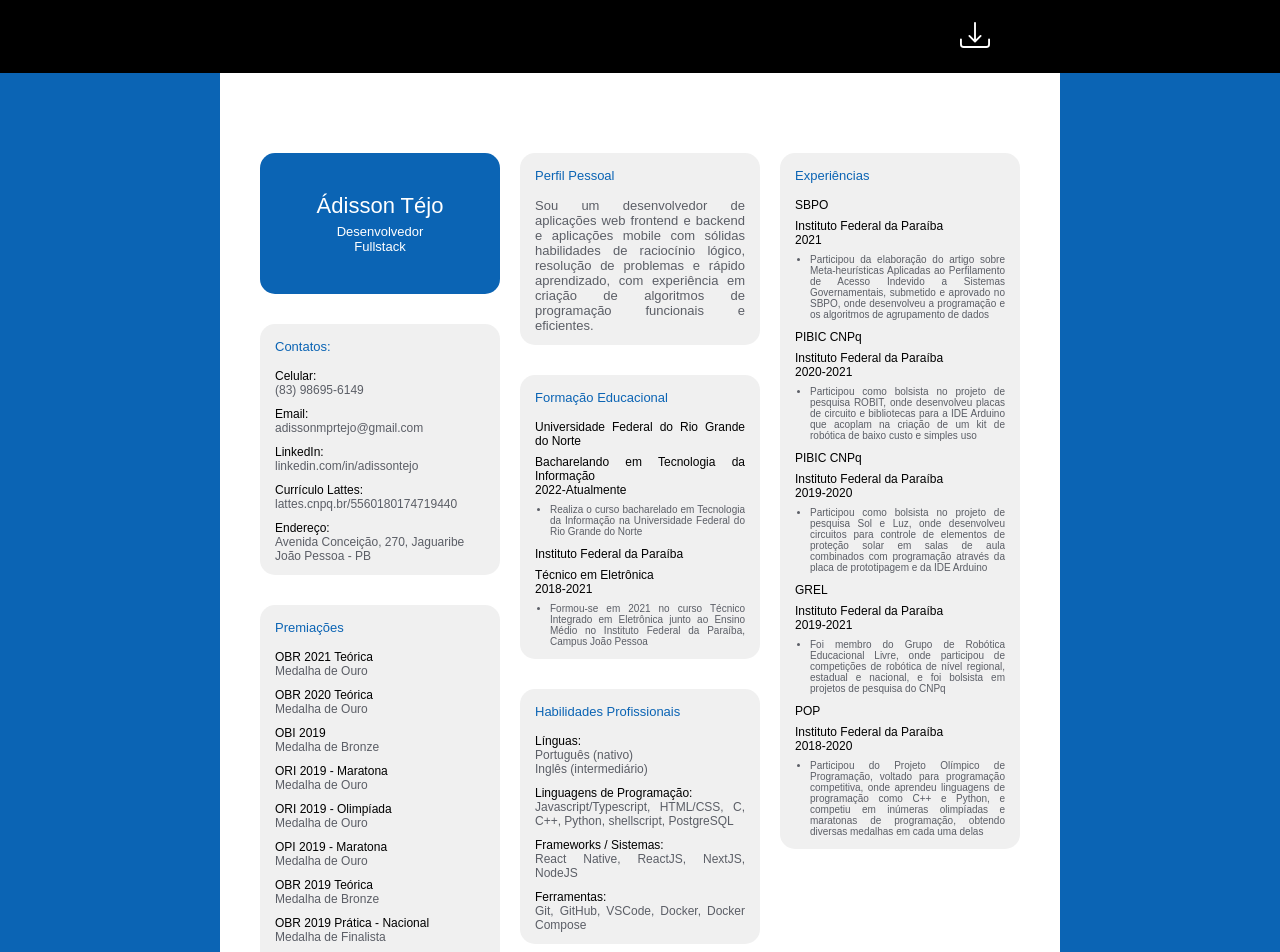
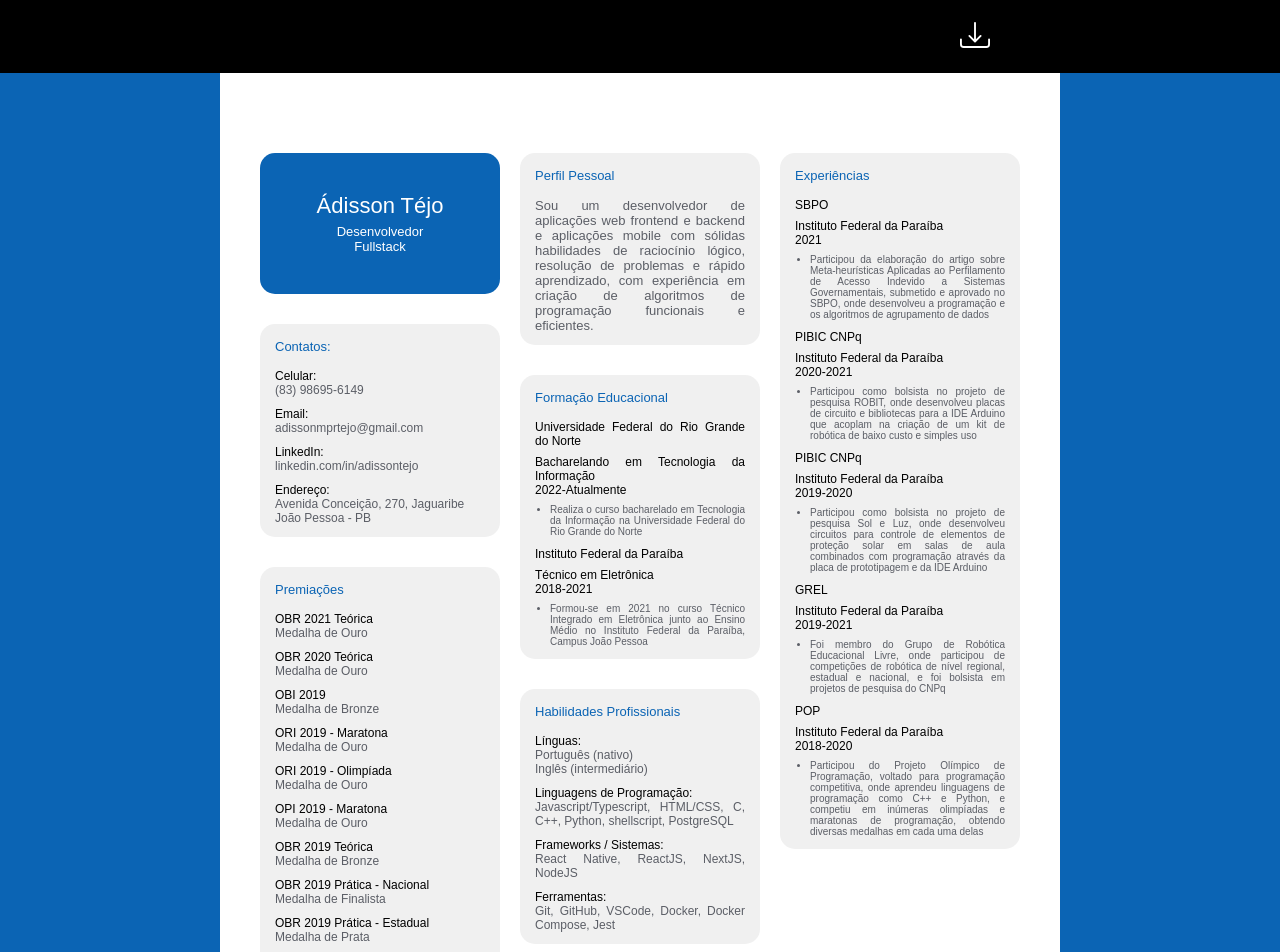
Before and after one commit to adissontejo/resume, a Next.js app: page / in a window 1280 px wide. Shown: the top 952 px of the page. Built offline with nearby package versions, Linux system fonts and the light colour scheme; a web font is replaced by a local one.

Commit message:
Update content

```diff
--- a/src/components/index.ts
+++ b/src/components/index.ts
@@ -2,5 +2,6 @@ export { default as Abilities } from "./Abilities";
 export { default as Awards } from "./Awards";
 export { default as Contact } from "./Contact";
 export { default as Education } from "./Education";
+export { default as Experiences } from "./Experiences";
 export { default as Header } from "./Header";
 export { default as Profile } from "./Profile";
--- a/src/data/abilities.ts
+++ b/src/data/abilities.ts
@@ -16,7 +16,7 @@ const abilities = {
     },
     {
       type: "Ferramentas:",
-      content: "Git, GitHub, VSCode, Docker, Docker Compose",
+      content: "Git, GitHub, VSCode, Docker, Docker Compose, Jest",
     },
   ],
 };
--- a/src/data/contact.ts
+++ b/src/data/contact.ts
@@ -13,10 +13,10 @@ const contact = {
       name: "LinkedIn:",
       content: "linkedin.com/in/adissontejo",
     },
-    {
+    /*{
       name: "Currículo Lattes:",
       content: "lattes.cnpq.br/5560180174719440",
-    },
+    },*/
     {
       name: "Endereço:",
       content: "Avenida Conceição, 270, Jaguaribe\nJoão Pessoa - PB",
--- a/src/pages/index.tsx
+++ b/src/pages/index.tsx
@@ -1,7 +1,7 @@
+import { useRef } from "react";
+import Head from "next/head";
+import { BsDownload, BsBrush } from "react-icons/bs";
 import jsPDF from "jspdf";
-import { useEffect, useRef } from "react";
-import { BsDownload, BsBrush } from "react-icons/bs";
-import { BiColorFill } from "react-icons/bi";
 
 import {
   Header,
@@ -10,8 +10,8 @@ import {
   Profile,
   Education,
   Abilities,
+  Experiences,
 } from "~/components";
-import Experiences from "~/components/Experiences";
 import { Column } from "~/styles/components";
 
 import { Main, Actions, Container } from "./styles";
@@ -22,8 +22,6 @@ const Home = () => {
   const download = () => {
     const doc = new jsPDF();
 
-    doc.setFont("Comfortaa");
-
     doc
       .html(ref.current, {
         html2canvas: { scale: 0.25 },
@@ -33,6 +31,10 @@ const Home = () => {
 
   return (
     <Main>
+      <Head>
+        <title>Ádisson</title>
+        <meta property="og:title" content="Currículo" key="title" />
+      </Head>
       <Actions>
         {/*<button type="button">
           <BsBrush size={30} color="white" />
```
